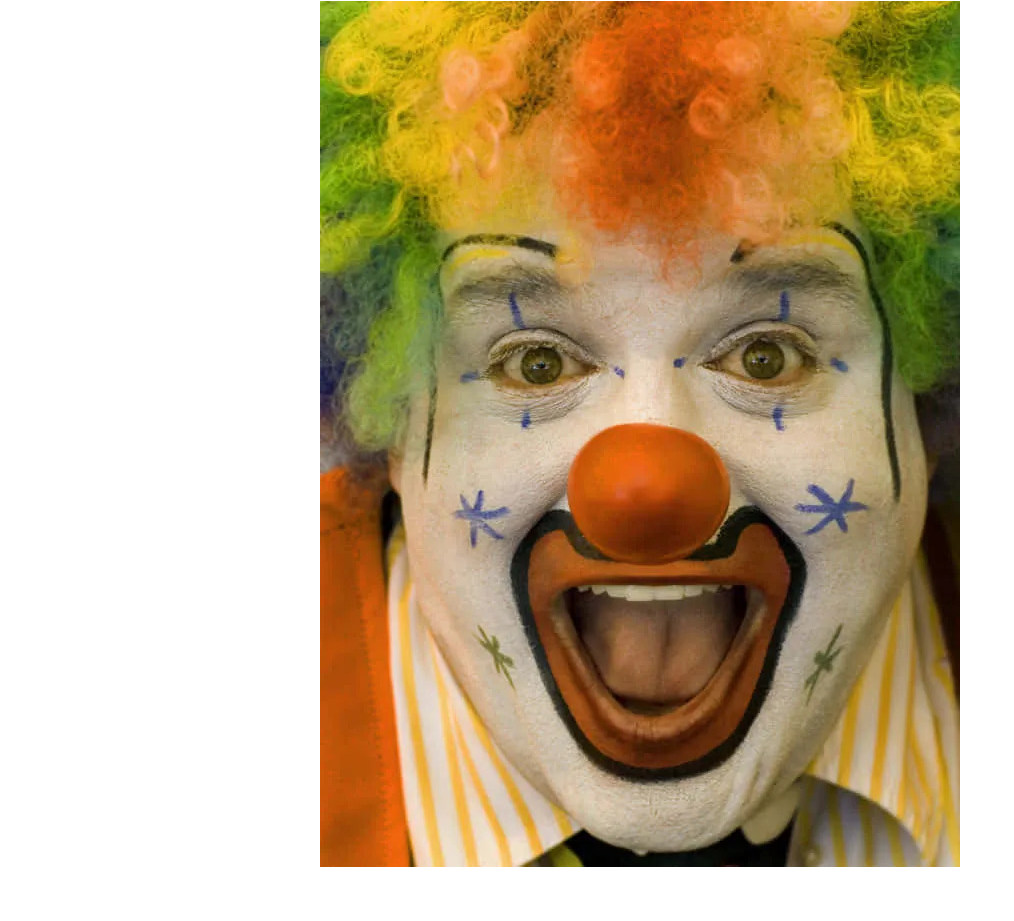
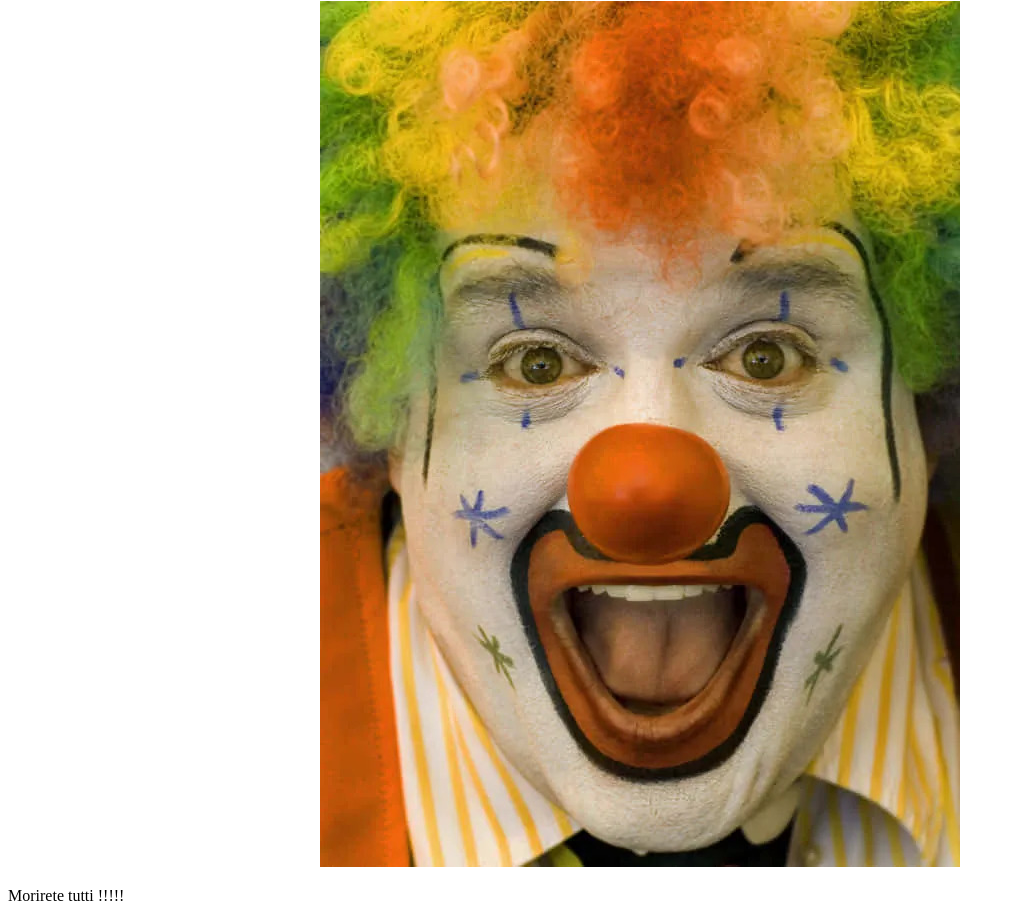
Before and after one commit to ITS-Cadmo/git-test, a plain HTML site: page index.html in a window 1280 px wide. Shown: the part 343-1264 px from the top of the page, without its empty margins (0-1014 px from the left). Before the commit the page ends 1230 px from the top, so only its background shows below. Drawn offline with Linux system fonts and the light colour scheme.

Commit message:
antonio Care

```diff
--- a/index.html
+++ b/index.html
@@ -17,5 +17,8 @@
     <div>
         <img src="/IMG/foto.jpg" alt="Immagine" style="display:block;margin:20px auto;max-width:100%;height:auto;">
     </div>
+    <div>
+        <p>Morirete tutti !!!!!</p>
+    </div>
 </body>
 </html>
```
